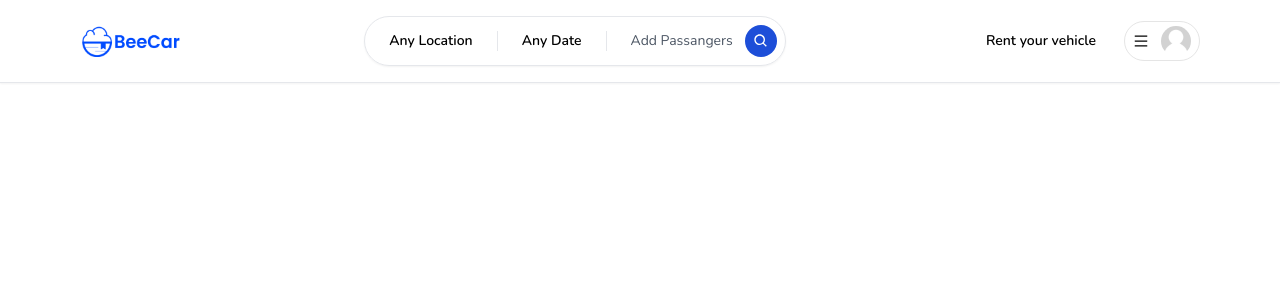
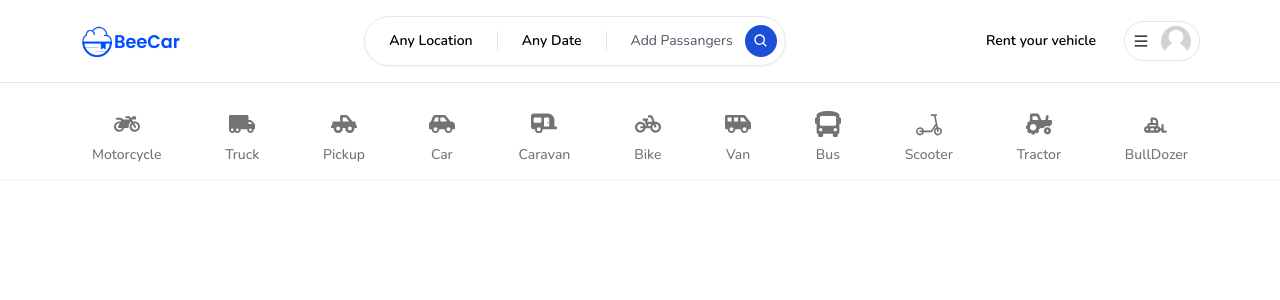
Before and after one commit to webeestech/beecar-udemy, a Next.js app: page / in a window 1280 px wide. Shown: the top 300 px of the page. Built offline with nearby package versions, Linux system fonts and the light colour scheme; no server answers.

Commit message:
categories

```diff
--- /dev/null
+++ b/app/components/CategoryBox.tsx
@@ -0,0 +1,60 @@
+'use client'
+
+import { IconType } from "react-icons";
+import { useCallback } from "react";
+import { useRouter,useSearchParams } from "next/navigation";
+import qs from "query-string";
+
+interface CategoryBoxProps {
+    icon: IconType;
+    label: string;
+    selected?: boolean;
+}
+
+const CategoryBox: React.FC<CategoryBoxProps> = ({
+    icon:Icon,label,selected
+}) => {
+    const router = useRouter();
+    const params = useSearchParams();
+
+    const handleClick = useCallback(() => {
+        let currentQuery = {}
+
+        if(params){
+            currentQuery = qs.parse(params.toString());
+        }
+
+        const updatedQuery : any = {
+            ...currentQuery,
+            category: label
+        }
+
+        if(params?.get('category') === label){
+            delete updatedQuery.category
+        }
+        const url = qs.stringifyUrl({
+            url: "/",
+            query: updatedQuery
+        },{skipNull: true})
+
+        router.push(url);
+    },[label,params,router])
+  return (
+    <div
+        onClick={handleClick}
+        className={`
+         flex flex-col items-center justify-center gap-2 p-3 border-b-2 hover:text-neutral-700
+         transition cursor-pointer
+         ${selected ? 'borber-b-neutral-700' : 'border-transparent'}
+         ${selected ? 'text-neutral-700' : 'text-neutral-500'}
+        `}
+    >
+        <Icon size={26} />
+        <div className="font-medium text-sm">
+            {label}
+        </div>
+    </div>
+  )
+}
+
+export default CategoryBox
--- /dev/null
+++ b/app/components/navbar/Categories.tsx
@@ -0,0 +1,102 @@
+'use client'
+
+import CategoryBox from "../CategoryBox";
+import Container from "../Container"
+import {FaMotorcycle,FaTruckMoving,FaTruckPickup,FaCarSide,FaCaravan,
+FaShuttleVan,FaBus,FaTractor} from "react-icons/fa";
+import { MdOutlinePedalBike } from "react-icons/md";
+import { BsScooter } from "react-icons/bs"
+import { GiScooter} from "react-icons/gi";
+import { TbBulldozer } from "react-icons/tb"
+
+import { useSearchParams, usePathname} from "next/navigation";
+
+export const categories = [
+    {
+        label: 'Motorcycle',
+        icon: FaMotorcycle,
+        description: 'Motorcycle'
+    },
+    {
+        label: 'Truck',
+        icon: FaTruckMoving,
+        description: 'Truck'
+    },
+    {
+        label: 'Pickup',
+        icon: FaTruckPickup,
+        description: 'Pickup'
+    },
+    {
+        label: 'Car',
+        icon: FaCarSide,
+        description: 'Car'
+    },
+    {
+        label: 'Caravan',
+        icon: FaCaravan,
+        description: 'Caravan'
+    },
+    {
+        label: 'Bike',
+        icon: MdOutlinePedalBike,
+        description: 'Bike'
+    },
+    {
+        label: 'Van',
+        icon: FaShuttleVan,
+        description: 'Van'
+    },
+    {
+        label: 'Bus',
+        icon: FaBus,
+        description: 'Bus'
+    },
+    {
+        label: 'Scooter',
+        icon: BsScooter,
+        description: 'Scooter'
+    },
+    {
+        label: 'Tractor',
+        icon: FaTractor,
+        description: 'Tractor'
+    },
+    {
+        label: 'BullDozer',
+        icon: TbBulldozer,
+        description: 'Bulldozer'
+    },
+]
+
+const Categories = () => {
+    const params = useSearchParams();
+    const category = params?.get('category');
+    const pathname = usePathname();
+
+    const isMainPage = pathname === '/'
+
+    if(!isMainPage){
+        return null;
+    }
+
+  return (
+    <Container>
+        <div
+            className="pt-4 flex flex-row    items-center justify-between overflow-x-auto"
+        >
+            {categories.map((item) => (
+                <CategoryBox
+                    key={item.label}
+                    label={item.label}
+                    description={item.description}
+                    icon={item.icon}
+                    selected={category === item.label}
+                />
+            ))}
+        </div>
+    </Container>
+  )
+}
+
+export default Categories
--- a/app/components/navbar/Logo.tsx
+++ b/app/components/navbar/Logo.tsx
@@ -7,6 +7,7 @@ const Logo = () => {
     const router = useRouter();
   return (
     <Image
+        onClick={() => router.push('/')}
         alt='logo'
         className='hidden md:block cursor-pointer'
         height="100"
--- a/app/components/navbar/Navbar.tsx
+++ b/app/components/navbar/Navbar.tsx
@@ -1,6 +1,7 @@
 'use client'
 
 import Container from "../Container"
+import Categories from "./Categories"
 import Logo from "./Logo"
 import Search from "./Search"
 import UserMenu from "./UserMenu"
@@ -22,6 +23,7 @@ const Navbar: React.FC<NavbarProps> = ({currentUser}) => {
                 </div>
             </Container>
         </div>
+        <Categories />
     </div>
   )
 }
--- a/package.json
+++ b/package.json
@@ -22,6 +22,7 @@
     "next": "13.4.10",
     "next-auth": "^4.22.3",
     "postcss": "8.4.26",
+    "query-string": "^8.1.0",
     "react": "18.2.0",
     "react-dom": "18.2.0",
     "react-hook-form": "^7.45.2",
```
Also changed, not shown: 1 other file (tests, documents, lock files or other folders).
